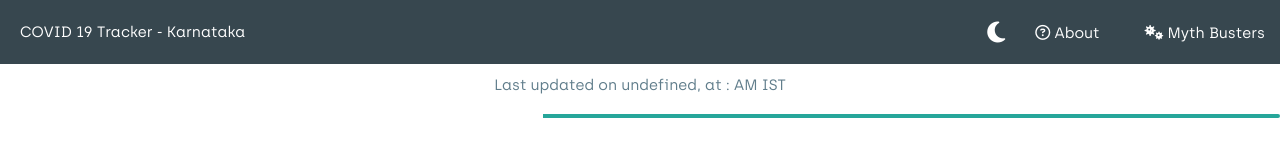
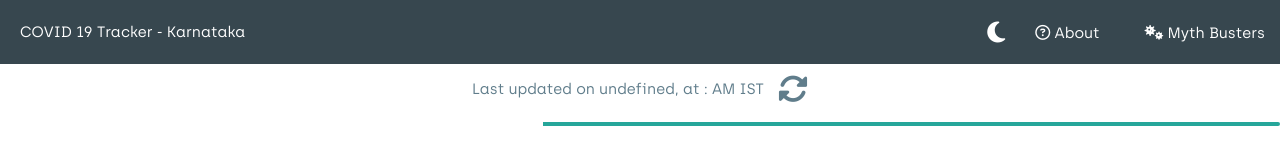
Before and after one commit to AbhishekPednekar84/covid19-tracker-karnataka, a React (Create React App) app in the folder client/: page / in a window 1280 px wide. Shown: the top 164 px of the page. Built offline with nearby package versions, Linux system fonts and the light colour scheme; no server answers.

Commit message:
Added cards for testing data

```diff
--- a/client/src/App.css
+++ b/client/src/App.css
@@ -110,6 +110,28 @@ body {
   padding: 10px;
 }
 
+.refresh {
+  vertical-align: middle;
+}
+
+@keyframes spin {
+  from {
+    transform: rotate(0deg);
+  }
+  to {
+    transform: rotate(360deg);
+  }
+}
+
+.refresh:hover {
+  animation: spin 1.5s infinite linear;
+}
+
+.update-para {
+  display: inline;
+  vertical-align: middle;
+  padding-right: 10px;
+}
 /* Cards */
 
 .card-heading h3,
@@ -311,7 +333,6 @@ input::placeholder {
 /* Charts */
 .stacked-bar-container {
   margin-left: 0px;
-  padding: 10px;
   font-size: 0.8rem;
 }
 
@@ -384,23 +405,23 @@ footer,
 }
 
 .update-container {
-  animation-delay: 1.4s;
+  animation-delay: 1.5s;
 }
 
 .card-heading {
-  animation-delay: 1.3s;
+  animation-delay: 1.7s;
 }
 
 #confirmed {
-  animation-delay: 1.4s;
+  animation-delay: 1.8s;
 }
 
 #active {
-  animation-delay: 1.5s;
+  animation-delay: 1.9s;
 }
 
 #recovered {
-  animation-delay: 1.8s;
+  animation-delay: 2s;
 }
 
 #deceased {
@@ -457,7 +478,7 @@ footer {
   nav .brand-logo {
     left: 45%;
     transform: translateX(-30%);
-    font-size: 12px;
+    font-size: 14px;
   }
 
   .card-grid,
--- a/client/src/components/cards/CardTestingItem.jsx
+++ b/client/src/components/cards/CardTestingItem.jsx
@@ -1,9 +1,10 @@
 import React, { useContext, useEffect } from "react";
 import CountUp from "react-countup";
+import getMonth from "../layout/constants/getMonth";
 import CovidContext from "../../context/covid/covidContext";
 
 const CardTestingItem = () => {
-  var totalTests, totalNegativeTests;
+  var totalTests, totalNegativeTests, testingAsOfDate;
   const covidContext = useContext(CovidContext);
 
   const { getTestingData, testingData, testingDataFetched } = covidContext;
@@ -14,8 +15,16 @@ const CardTestingItem = () => {
   }, []);
 
   if (testingDataFetched) {
-    totalTests = testingData.slice(-1)[0].totaltested;
-    totalNegativeTests = testingData.slice(-1)[0].negative;
+    var lastestTest = testingData.slice(-1)[0];
+    totalTests = lastestTest.totaltested;
+    totalNegativeTests = lastestTest.negative;
+
+    // Since testing data is from a day earlier, displaying the formatted date on the card
+    testingAsOfDate = lastestTest.updatedon;
+    var formattedDate =
+      getMonth(testingAsOfDate.slice(3, 5)) +
+      ", " +
+      testingAsOfDate.slice(0, 2);
   }
 
   return (
@@ -26,9 +35,10 @@ const CardTestingItem = () => {
 
         {totalTests && (
           <p className="generated-counts amber-text darken-4">
-            <CountUp start={0} end={totalTests} duration={4} />
+            <CountUp start={0} end={parseInt(totalTests)} duration={4} />
           </p>
         )}
+        {testingAsOfDate && <p>(as of {formattedDate})</p>}
       </div>
 
       {/* Total negative tests */}
@@ -40,9 +50,14 @@ const CardTestingItem = () => {
 
         {totalNegativeTests && (
           <p className="generated-counts purple-text accent-2">
-            <CountUp start={0} end={totalNegativeTests} duration={4} />
+            <CountUp
+              start={0}
+              end={parseInt(totalNegativeTests)}
+              duration={4}
+            />
           </p>
         )}
+        {testingAsOfDate && <p>(as of {formattedDate})</p>}
       </div>
     </div>
   );
--- a/client/src/components/cards/Cards.jsx
+++ b/client/src/components/cards/Cards.jsx
@@ -28,7 +28,7 @@ const Cards = () => {
         </div>
 
         <div className="card-testing-heading">
-          <h3>Current Testing Counts</h3>
+          <h3>Testing Counts</h3>
         </div>
         <div className="card-testing-item-container">
           <CardTestingItem />
--- a/client/src/components/layout/Update.jsx
+++ b/client/src/components/layout/Update.jsx
@@ -14,9 +14,12 @@ const Update = () => {
   var formattedTime = lastUpdate(timestamp);
   return (
     <div className="update-container">
-      <p className="blue-grey-text lighten-4">
+      <p className="update-para blue-grey-text lighten-4">
         Last updated {formattedTime} IST
-      </p>
+      </p>{" "}
+      <a href="/">
+        <i class="refresh fas fa-2x fa-sync-alt blue-grey-text"></i>
+      </a>
     </div>
   );
 };
--- a/client/src/components/layout/constants/getMonth.js
+++ b/client/src/components/layout/constants/getMonth.js
@@ -1,4 +1,5 @@
 // Returns the name of the month based on the number passed as a param
+// Being used in the testing related cards as well
 const getMonth = (month) => {
   const months = {
     "01": "Jan",
```
